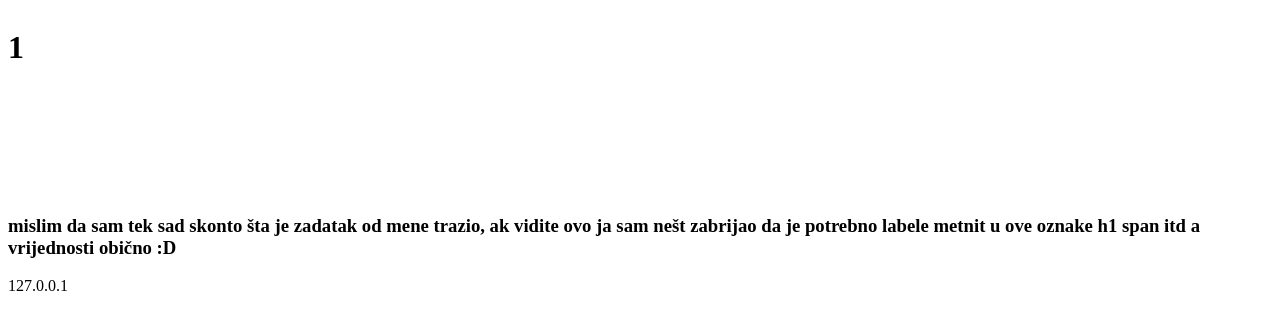
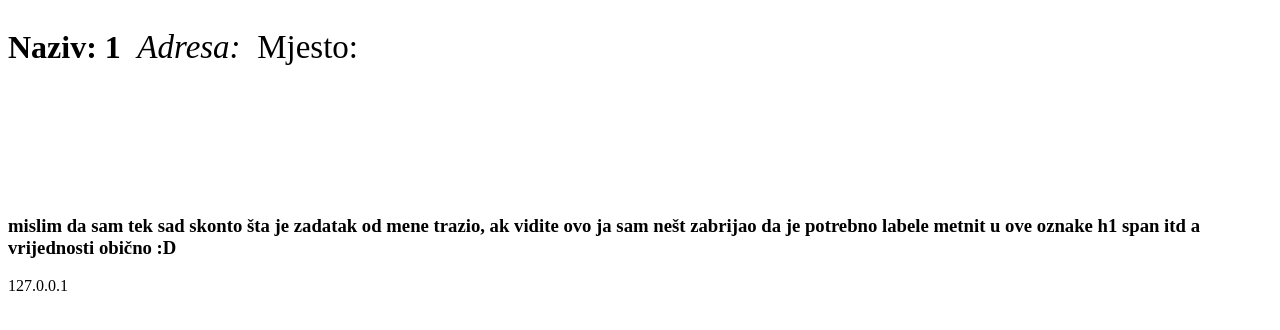
Before and after one commit to iivansic/vjezbanje, a PHP site: page /zadatak2.php?naziv=1 in a window 1280 px wide. Shown: the top 330 px of the page. Run offline with PHP 8.4, Linux system fonts and the light colour scheme; data that the repository does not hold is empty.

Commit message:
font povecan na 33px adress i span

```diff
--- a/zadatak2.php
+++ b/zadatak2.php
@@ -28,9 +28,9 @@
 $k=$_GET['mjesto'];
 
 
-echo '<h1 style="text-align:left;float:">', $i, '</h1>',
-'<address> ',"&nbsp&nbsp"  , $j,  '</address>',
-'<span style="clear:both;">', "&nbsp&nbsp"  ,  $k , '</span>';
+echo '<h1 style="text-align:left;float:">', 'Naziv: ', $i, '</h1>',
+'<address style="font-size:33px;"> ',"&nbsp&nbsp"  ,'Adresa: ', $j,  '</address>',
+'<span style="font-size:33px;">', "&nbsp&nbsp", 'Mjesto: ' ,  $k , '</span>';
 echo '<br>';
 echo '<br>';
 echo '<br>';
```
